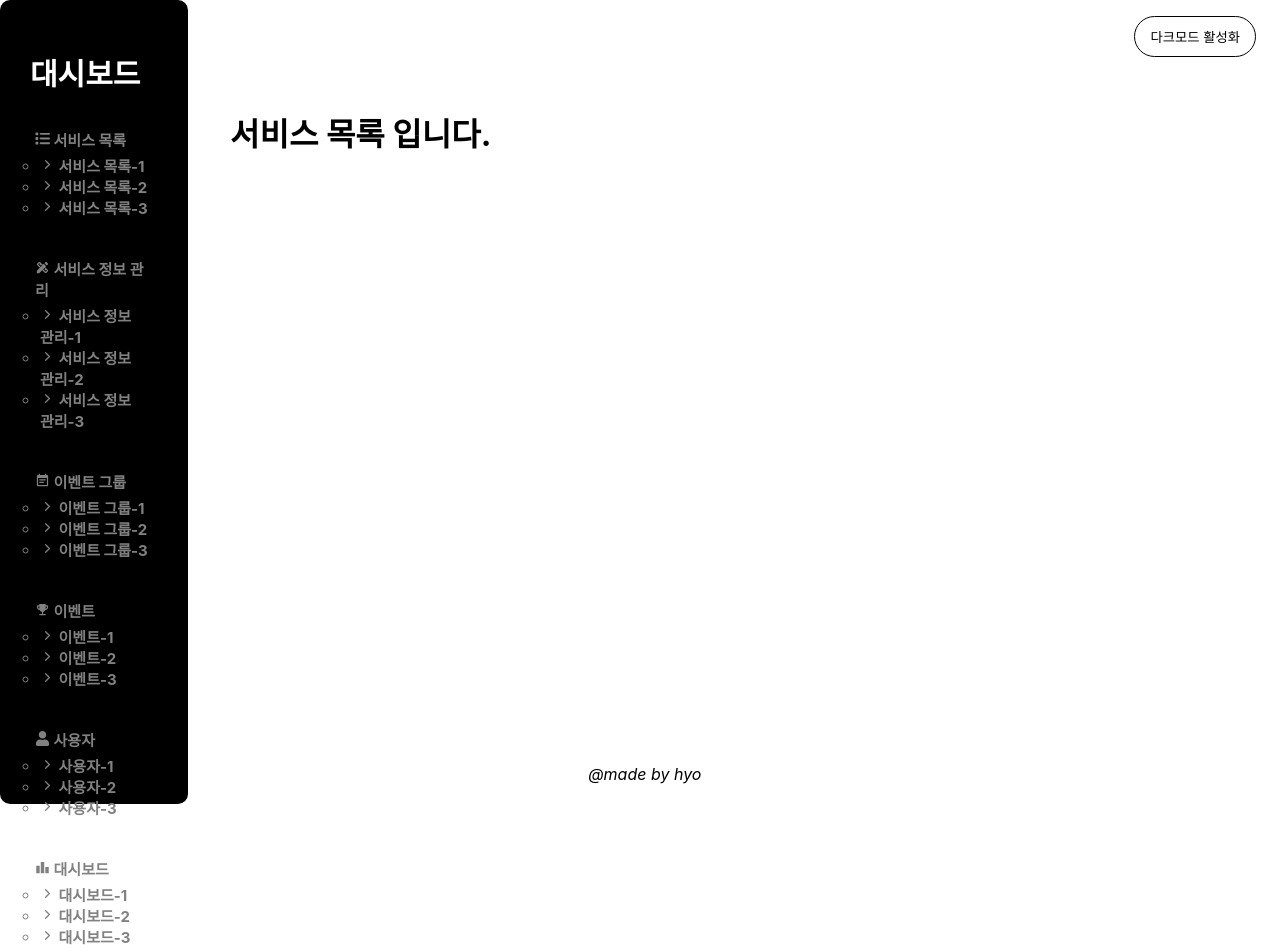
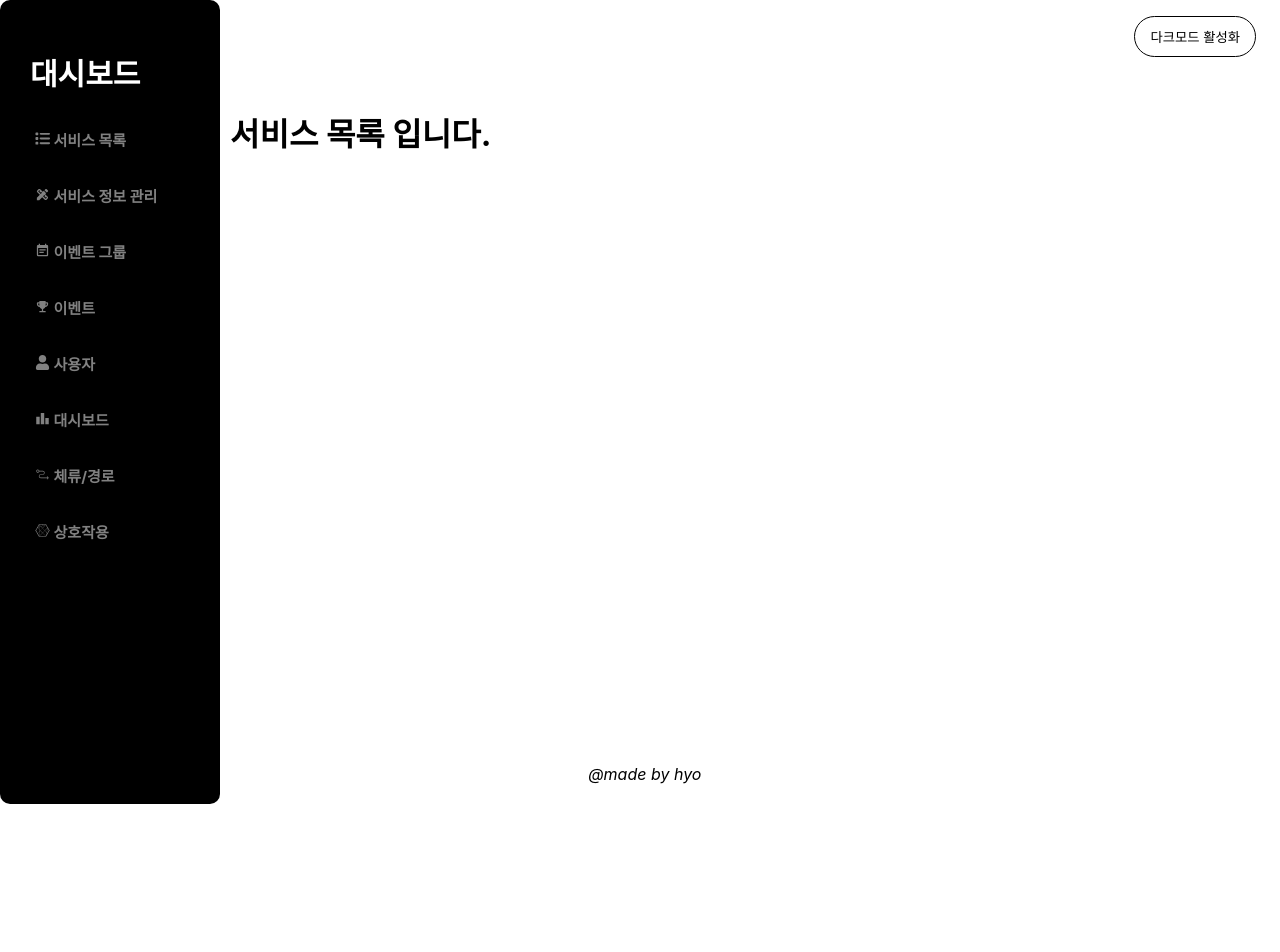
Before and after one commit to hyodii/REACT_TEST, a React (Create React App) app in the folder react_study/: page / in a window 1280 px wide. Shown: the top 952 px of the page. After the commit the page ends 804 px from the top, so only its background shows below. Built offline with nearby package versions, Linux system fonts and the light colour scheme.

Commit message:
fix : sidebar 트리형태로 변경 및 dropdown 아이콘 추가해야함

```diff
--- a/react_study/src/App.js
+++ b/react_study/src/App.js
@@ -28,59 +28,49 @@ const Style = {
     font-weight: bold;
     position: absolute;
     top: 0px;
-    width: 8rem;
+    width: 10rem;
     height: 93%;
     // height: 100vh; 이거되도록 부모 엘리먼트 설정해야함
     padding: 30px;
     text-align: left;
+    .liIcon .IoMdArrowDropdown {
+      float: inline-end;
+    }
     ul {
         padding: 5px;
         text-decoration-line: none;
         }
-    .depth1 {
+    .liDepth1 {
         list-style-type: none;
         margin-top: 10px;
         color: #818181;
         }
-    .depth1 a {
+    .liDepth1 a {
       text-decoration: none;
       color: #818181;
     }
-    .depth1:hover {
+    .liDepth1:hover {
       color: white;
     }
-    .depth1 a:hover {
+    .liDepth1 a:hover {
       color: white;
-      .depth2 a {
-      }
     }
-    .depth22 {
+    .liDepth2 {
+        list-style-type: none;
+    }
+    .liDepth2 a {
+        text-decoration: none;
+        list-style-type: none;
+        margin-top: 10px;
+        }
+    .liDepth2:hover {
+      color: white;
+    }
+    .ulDepth2 {
       display: none;
     }
-    .depth11 > li:hover > ul {
+    .ulDepth2.on {
       display: block;
-      position: absolute;
-      background-color: #888;
-      border-radius: 10px;
-      place-items: center;
-      top: 0px;         /* 2차 메뉴의 상단을 1차 메뉴의 상단에 고정 */
-      left: 100%;     /* 2차 메뉴를 1차 메뉴의 너비만큼 이동 */
-      width: 100%;    /* 1차 메뉴의 너비를 상속 */
-    }
-    .depth11 > li {
-      position: relative;
-    }
-    .depth2 {
-        list-style-type: none;
-        margin-top: 10px;
-        color: black;
-        }
-    .depth11 > li:hover > ul a {
-      text-decoration: none;
-      color: black;
-    }
-    .depth2:hover {
-      color: white;
     }
     border-radius: 10px
   `,
@@ -190,7 +180,9 @@ export default App;
 3. Header 컴포넌트에서 고대비 설정 버튼을 클릭 시 App 컴포넌트의 상태값을 변경해야 된다.
 4. App 컴포넌트에서 변경된 상태값은 모든 하위 컴포넌트에 전파해줘야 된다.
 [미션 2]
-- Sidebar 연결하기
+- Sidebar 연결하기.
 [미션 3]
 - css, scss 말고 styled-component를 활용하여!!사이드바 메뉴 스타일을 한번 꾸며보시지요.
+[미션 4]
+- Sidebar를 TREE형태로 변경하기.
 */
--- a/react_study/src/component/Sidebar.js
+++ b/react_study/src/component/Sidebar.js
@@ -5,6 +5,7 @@ import { MdDesignServices, MdEmojiEvents, MdEventNote, MdLeaderboard } from "rea
 import { FaConnectdevelop, FaUser } from "react-icons/fa";
 import { CiRoute } from "react-icons/ci";
 import { FiChevronRight } from "react-icons/fi";
+import { BiSolidDownArrow, BiSolidUpArrow } from "react-icons/bi";
 
 function Sidebar({numberstate, numberstate2, onClick, onClick2}) {
   const menus = [
@@ -17,61 +18,68 @@ function Sidebar({numberstate, numberstate2, onClick, onClick2}) {
     },
     { depth1: 1, name: "서비스 정보 관리", icon: <MdDesignServices />,
       menus: [
-          {depth2:0, name: "서비스 정보 관리-1", icon: <FiChevronRight />}
-        , {depth2:1, name: "서비스 정보 관리-2", icon: <FiChevronRight />}
-        , {depth2:2, name: "서비스 정보 관리-3", icon: <FiChevronRight />}
+        //   {depth1:1, depth2:0, name: "서비스 정보 관리-1", icon: <FiChevronRight />}
+        // , {depth1:1, depth2:1, name: "서비스 정보 관리-2", icon: <FiChevronRight />}
+        // , {depth1:1, depth2:2, name: "서비스 정보 관리-3", icon: <FiChevronRight />}
       ]
     },
     { depth1: 2, name: "이벤트 그룹", icon: <MdEventNote />,
       menus: [
-          {depth2:0, name: "이벤트 그룹-1", icon: <FiChevronRight />}
-        , {depth2:1, name: "이벤트 그룹-2", icon: <FiChevronRight />}
-        , {depth2:2, name: "이벤트 그룹-3", icon: <FiChevronRight />}
+        //   {depth1:2, depth2:0, name: "이벤트 그룹-1", icon: <FiChevronRight />}
+        // , {depth1:2, depth2:1, name: "이벤트 그룹-2", icon: <FiChevronRight />}
+        // , {depth1:2, depth2:2, name: "이벤트 그룹-3", icon: <FiChevronRight />}
       ]
     },
     { depth1: 3, name: "이벤트", icon: <MdEmojiEvents />,
       menus: [
-          {depth2:0, name: "이벤트-1", icon: <FiChevronRight />}
-        , {depth2:1, name: "이벤트-2", icon: <FiChevronRight />}
-        , {depth2:2, name: "이벤트-3", icon: <FiChevronRight />}
+        //   {depth1:3, depth2:0, name: "이벤트-1", icon: <FiChevronRight />}
+        // , {depth1:3, depth2:1, name: "이벤트-2", icon: <FiChevronRight />}
+        // , {depth1:3, depth2:2, name: "이벤트-3", icon: <FiChevronRight />}
       ]
     },
     { depth1: 4, name: "사용자", icon: <FaUser />,
       menus: [
-          {depth2:0, name: "사용자-1", icon: <FiChevronRight />}
-        , {depth2:1, name: "사용자-2", icon: <FiChevronRight />}
-        , {depth2:2, name: "사용자-3", icon: <FiChevronRight />}
+          {depth1:4, depth2:0, name: "사용자-1", icon: <FiChevronRight />}
+        , {depth1:4, depth2:1, name: "사용자-2", icon: <FiChevronRight />}
+        , {depth1:4, depth2:2, name: "사용자-3", icon: <FiChevronRight />}
       ]
     },
     { depth1: 5, name: "대시보드", icon: <MdLeaderboard />,
       menus: [
-          {depth2:0, name: "대시보드-1", icon: <FiChevronRight />}
-        , {depth2:1, name: "대시보드-2", icon: <FiChevronRight />}
-        , {depth2:2, name: "대시보드-3", icon: <FiChevronRight />}
+          {depth1:5, depth2:0, name: "대시보드-1", icon: <FiChevronRight />}
+        , {depth1:5, depth2:1, name: "대시보드-2", icon: <FiChevronRight />}
+        , {depth1:5, depth2:2, name: "대시보드-3", icon: <FiChevronRight />}
       ]
     },
     { depth1: 6, name: "체류/경로", icon: <CiRoute />,
       menus: [
-          {depth2:0, name: "체류/경로-1", icon: <FiChevronRight />}
-        , {depth2:1, name: "체류/경로-2", icon: <FiChevronRight />}
-        , {depth2:2, name: "체류/경로-3", icon: <FiChevronRight />}
+          {depth1:6, depth2:0, name: "체류/경로-1", icon: <FiChevronRight />}
+        , {depth1:6, depth2:1, name: "체류/경로-2", icon: <FiChevronRight />}
+        , {depth1:6, depth2:2, name: "체류/경로-3", icon: <FiChevronRight />}
       ]
     },
     { depth1: 7, name: "상호작용", icon: <FaConnectdevelop />,
       menus: [
-          {depth2:0, name: "상호작용-1", icon: <FiChevronRight />}
-        , {depth2:1, name: "상호작용-2", icon: <FiChevronRight />}
-        , {depth2:2, name: "상호작용-3", icon: <FiChevronRight />}
+          {depth1:7, depth2:0, name: "상호작용-1", icon: <FiChevronRight />}
+        , {depth1:7, depth2:1, name: "상호작용-2", icon: <FiChevronRight />}
+        , {depth1:7, depth2:2, name: "상호작용-3", icon: <FiChevronRight />}
       ]
     },
   ];
 
-  let [number, setNumber] = useState(0);
+  /*
+    depth1 상태
+   */
+  const [number, setNumber] = useState(0);
   const handleClickButton = (number) => {
     setNumber(number);
     console.log("number--자식입니다-->", number)
   }
-  let [number2, setNumber2] = useState(0);
+
+  /*
+    depth2 상태
+   */
+  const [number2, setNumber2] = useState(0);
   const handleClickButton2 = (number2, number) => {
     setNumber2(number2);
     setNumber(number);
@@ -79,34 +87,57 @@ function Sidebar({numberstate, numberstate2, onClick, onClick2}) {
     console.log("number--자식입니다!-->", number2)
   }
 
+  /*
+    .ulDepth2 상태 - dropdown
+   */
+  const [isOpen, setOpen] = useState(true);
+  const handleClickDropDown = (isOpen, index) => {
+    console.log("index====>", index)
+    console.log("isOpen the door~~set 전~~~-->", isOpen)
+    const dropdown = document.getElementsByClassName('ulDepth2')
+    if(isOpen) {
+      console.log("true다", isOpen)
+      // document.getElementsByClassName('liIcon')[index].remove( `<BiSolidDownArrow className='IoMdArrowDropdown' />` )
+      // document.querySelector('.liIcon')[index].innerHTML = <BiSolidUpArrow className='IoMdArrowDropdown' />
+      dropdown[index].classList.add('on')
+      // const dropdownButton = <BiSolidUpArrow className='IoMdArrowDropdown' />
+    } else {
+      console.log("false다", isOpen)
+      // document.getElementsByClassName('liIcon')[index].remove( `<BiSolidUpArrow className='IoMdArrowDropdown' />` )
+      // document.getElementsByClassName('liIcon')[index].innerHTML += <BiSolidDownArrow className='IoMdArrowDropdown' />
+      dropdown[index].classList.remove('on')
+      // const dropdownButton = <BiSolidUpArrow className='IoMdArrowDropdown' />
+    }
+    setOpen(isOpen => !isOpen)
+    console.log("isOpen the door~~set 후~~~-->", !isOpen)
+  }
+
   return (
     <div>
       <h1>대시보드</h1>
       {menus.map((menu, index) => {
         return (
-          menu.menus.length > 0 ?
-          <ul key={menu.depth1} className='depth11'>
-            <li className='depth1'>
+          <ul key={menu.depth1} className='ulDepth1' onClick={() => handleClickDropDown(isOpen, index)}>
+            <li className='liDepth1'>
+              <div className='liIcon'>
                 {menu.icon}
                 <a href="#" onClick={() => {handleClickButton(menu.depth1); onClick(menu.depth1)}} >{' ' + menu.name}</a>
+                {/*{isOpen ? <BiSolidUpArrow className='IoMdArrowDropdown' /> : <BiSolidDownArrow className='IoMdArrowDropdown' />}*/}
+              </div>
                 <ul className='ulDepth2'>
                   {menu.menus.map((depth2Menu) => {
                     return (
                           <li className='liDepth2' key={depth2Menu.depth2}>
                             {depth2Menu.icon}
-                      <a href="#" onClick={() => {handleClickButton2(depth2Menu.depth2, depth2Menu.depth1); onClick2(depth2Menu.depth2, depth2Menu.depth1)}} >{' ' + depth2Menu.name}</a>
+                            <a href="#" onClick={() => {
+                              handleClickButton2(depth2Menu.depth2, depth2Menu.depth1);
+                              onClick2(depth2Menu.depth2, depth2Menu.depth1)
+                            }}>{' ' + depth2Menu.name}</a>
                           </li>
                            )
                   })
                   }
                 </ul>
-            </li>
-          </ul>
-            :
-          <ul key={menu.depth1}>
-            <li className='depth1'>
-              {menu.icon}
-              <a href="#" onClick={() => {handleClickButton(menu.depth1); onClick(menu.depth1)}} >{' ' + menu.name}</a>
             </li>
           </ul>
         )
```
Lines whose indentation alone changed are shown as unchanged.
